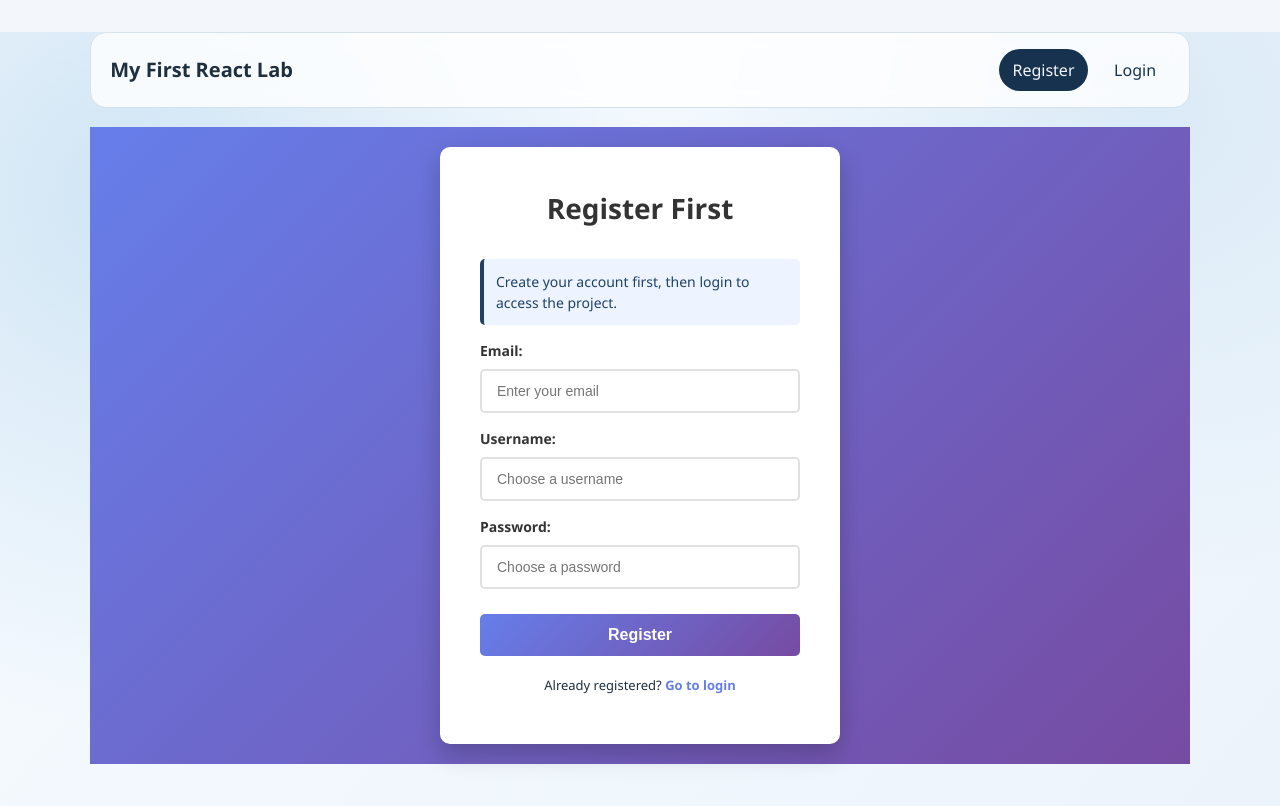
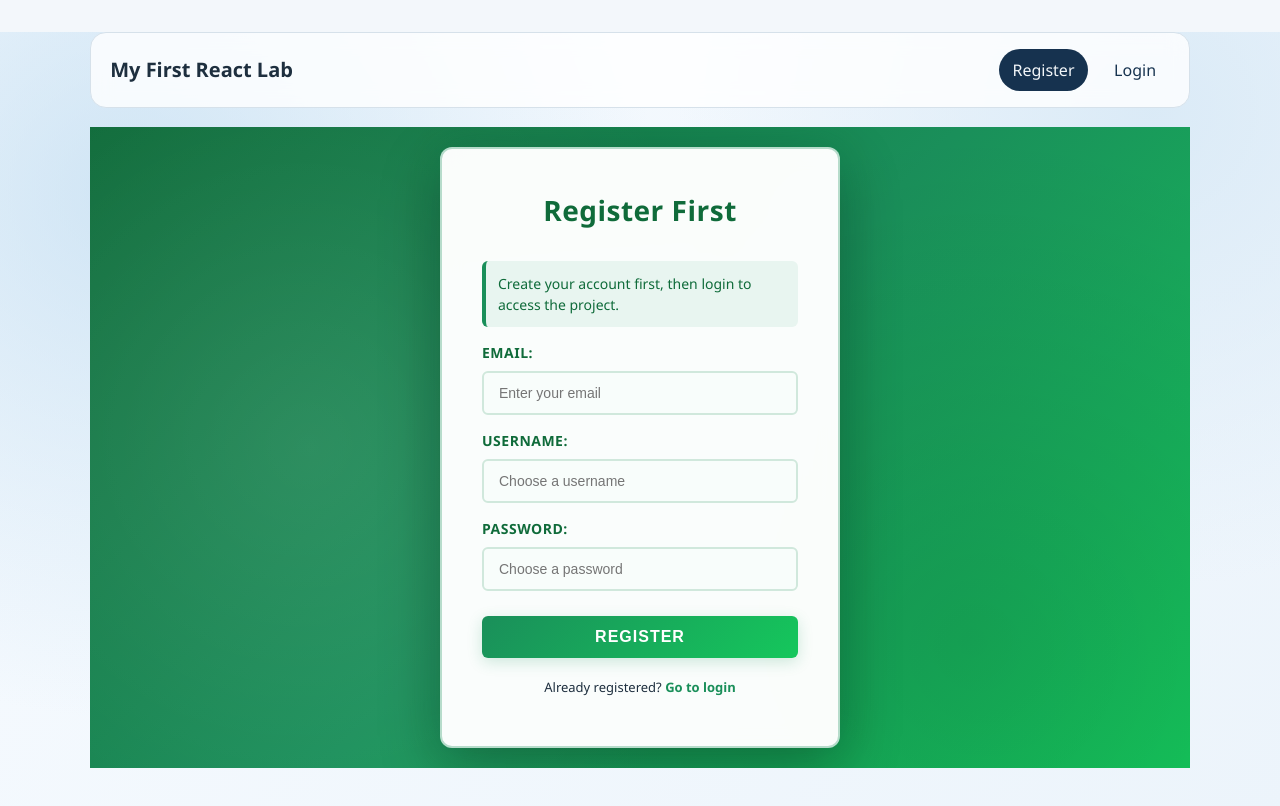
Before and after one commit to Prafulkarn/SPA_React-, a React (Vite) app: page /register in a window 1280 px wide. Shown: the top 806 px of the page. Built offline with nearby package versions, Linux system fonts and the light colour scheme.

Commit message:
style: update login page with secured green gradient theme

```diff
--- a/src/styles/Login.css
+++ b/src/styles/Login.css
@@ -4,23 +4,43 @@
   align-items: center;
   min-height: 70vh;
   padding: 20px;
-  background: linear-gradient(135deg, #667eea 0%, #764ba2 100%);
+  background: linear-gradient(135deg, #0f6b3a 0%, #1a8f5a 50%, #15c75c 100%);
+  position: relative;
+  overflow: hidden;
+}
+
+.login-container::before {
+  content: '';
+  position: absolute;
+  top: 0;
+  left: 0;
+  right: 0;
+  bottom: 0;
+  background: radial-gradient(circle at 20% 50%, rgba(255, 255, 255, 0.1) 0%, transparent 50%),
+              radial-gradient(circle at 80% 80%, rgba(0, 0, 0, 0.1) 0%, transparent 50%);
+  pointer-events: none;
 }
 
 .login-box {
-  background: white;
-  border-radius: 10px;
-  box-shadow: 0 10px 25px rgba(0, 0, 0, 0.2);
+  background: rgba(255, 255, 255, 0.98);
+  border-radius: 12px;
+  box-shadow: 0 20px 60px rgba(0, 0, 0, 0.3), 0 0 40px rgba(26, 143, 90, 0.2);
+  border: 2px solid rgba(26, 143, 90, 0.3);
   padding: 40px;
   width: 100%;
   max-width: 400px;
+  position: relative;
+  z-index: 1;
+  backdrop-filter: blur(10px);
 }
 
 .login-box h2 {
   text-align: center;
-  color: #333;
+  color: #0f6b3a;
   margin-bottom: 30px;
   font-size: 28px;
+  font-weight: 700;
+  letter-spacing: 0.5px;
 }
 
 .login-form {
@@ -37,40 +57,48 @@
 .form-group label {
   font-weight: 600;
   margin-bottom: 8px;
-  color: #333;
+  color: #0f6b3a;
   font-size: 14px;
+  text-transform: uppercase;
+  letter-spacing: 0.5px;
 }
 
 .form-group input {
   padding: 12px 15px;
-  border: 2px solid #e0e0e0;
-  border-radius: 5px;
+  border: 2px solid #d0e8dc;
+  border-radius: 6px;
   font-size: 14px;
-  transition: border-color 0.3s ease;
+  transition: all 0.3s ease;
+  background-color: #f8fdfb;
 }
 
 .form-group input:focus {
   outline: none;
-  border-color: #667eea;
-  box-shadow: 0 0 0 3px rgba(102, 126, 234, 0.1);
+  border-color: #1a8f5a;
+  box-shadow: 0 0 0 3px rgba(26, 143, 90, 0.15);
+  background-color: #ffffff;
 }
 
 .login-button {
   padding: 12px;
-  background: linear-gradient(135deg, #667eea 0%, #764ba2 100%);
+  background: linear-gradient(135deg, #1a8f5a 0%, #15c75c 100%);
   color: white;
   border: none;
-  border-radius: 5px;
+  border-radius: 6px;
   font-size: 16px;
   font-weight: 600;
   cursor: pointer;
-  transition: transform 0.2s ease, box-shadow 0.2s ease;
+  transition: all 0.3s ease;
   margin-top: 10px;
+  text-transform: uppercase;
+  letter-spacing: 1px;
+  box-shadow: 0 4px 15px rgba(26, 143, 90, 0.2);
 }
 
 .login-button:hover {
   transform: translateY(-2px);
-  box-shadow: 0 5px 15px rgba(102, 126, 234, 0.4);
+  box-shadow: 0 8px 25px rgba(26, 143, 90, 0.4);
+  background: linear-gradient(135deg, #15c75c 0%, #1a8f5a 100%);
 }
 
 .login-button:active {
@@ -98,13 +126,13 @@
 }
 
 .notice-message {
-  background-color: #eef4ff;
-  color: #1f4267;
+  background-color: #e8f5f0;
+  color: #0f6b3a;
   padding: 12px;
-  border-radius: 5px;
+  border-radius: 6px;
   margin-bottom: 15px;
   font-size: 14px;
-  border-left: 4px solid #1f4267;
+  border-left: 4px solid #1a8f5a;
 }
 
 .login-footer {
@@ -118,14 +146,14 @@
 }
 
 .login-footer a {
-  color: #667eea;
+  color: #1a8f5a;
   text-decoration: none;
   font-weight: 600;
-  transition: color 0.2s ease;
+  transition: all 0.2s ease;
 }
 
 .login-footer a:hover {
-  color: #764ba2;
+  color: #0f6b3a;
   text-decoration: underline;
 }
 
```
